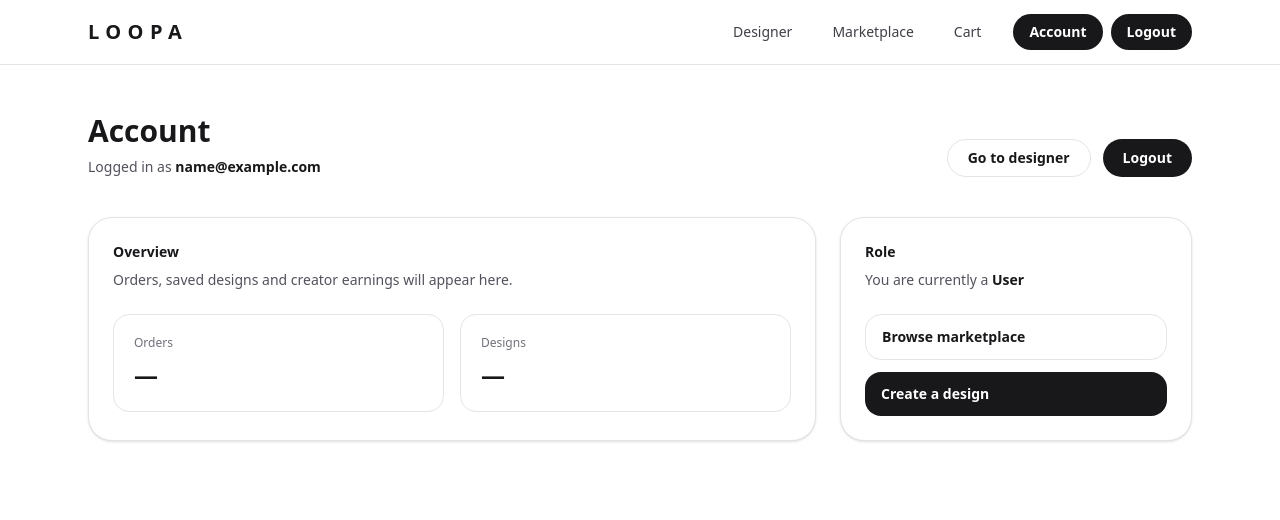
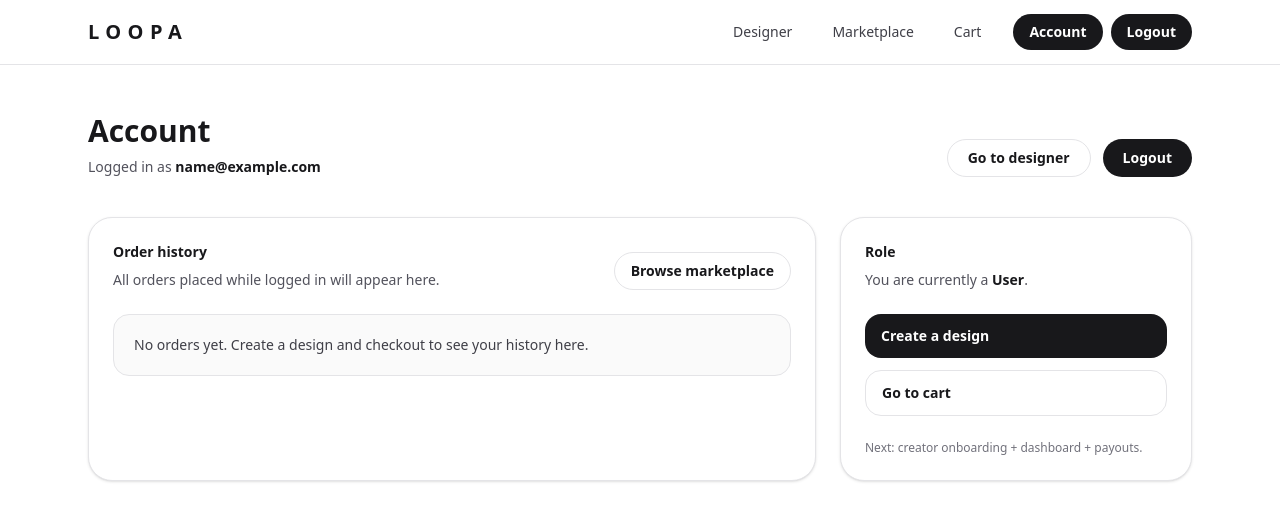
Before and after one commit to loopawear-collab/loopawe, a Next.js app: page /account in a window 1280 px wide. Shown: the top 520 px of the page. Built offline with nearby package versions, Linux system fonts and the light colour scheme; sample sign-in values are in the browser's storage.

Commit message:
orders saved + order history in accountt

```diff
--- a/src/app/account/page.tsx
+++ b/src/app/account/page.tsx
@@ -1,22 +1,23 @@
 "use client";
 
+import Link from "next/link";
 import { useRouter } from "next/navigation";
 import { useEffect } from "react";
-import Link from "next/link";
 import { useAuth } from "@/lib/auth";
+import { getOrdersForUser } from "@/lib/orders";
+
+function money(n: number) {
+  return new Intl.NumberFormat("nl-BE", { style: "currency", currency: "EUR" }).format(n);
+}
 
 export default function AccountPage() {
   const router = useRouter();
   const { user, ready, logout } = useAuth();
 
-  // Redirect ONLY after auth is ready
   useEffect(() => {
-    if (ready && !user) {
-      router.push("/login");
-    }
+    if (ready && !user) router.push("/login");
   }, [ready, user, router]);
 
-  // While loading auth state
   if (!ready) {
     return (
       <div className="mx-auto max-w-6xl px-6 py-20 text-center">
@@ -26,6 +27,8 @@ export default function AccountPage() {
   }
 
   if (!user) return null;
+
+  const orders = getOrdersForUser(user.id);
 
   async function handleLogout() {
     await logout();
@@ -39,10 +42,7 @@ export default function AccountPage() {
         <div>
           <h1 className="text-3xl font-semibold text-zinc-900">Account</h1>
           <p className="mt-2 text-sm text-zinc-600">
-            Logged in as{" "}
-            <span className="font-semibold text-zinc-900">
-              {user.email}
-            </span>
+            Logged in as <span className="font-semibold text-zinc-900">{user.email}</span>
           </p>
         </div>
 
@@ -63,47 +63,81 @@ export default function AccountPage() {
       </div>
 
       <div className="mt-10 grid gap-6 lg:grid-cols-3">
+        {/* Orders */}
         <div className="lg:col-span-2 rounded-3xl border border-zinc-200 bg-white p-6 shadow-sm">
-          <h2 className="text-sm font-semibold text-zinc-900">Overview</h2>
-          <p className="mt-2 text-sm text-zinc-600">
-            Orders, saved designs and creator earnings will appear here.
-          </p>
+          <div className="flex items-end justify-between gap-4">
+            <div>
+              <h2 className="text-sm font-semibold text-zinc-900">Order history</h2>
+              <p className="mt-2 text-sm text-zinc-600">
+                All orders placed while logged in will appear here.
+              </p>
+            </div>
 
-          <div className="mt-6 grid gap-4 sm:grid-cols-2">
-            <div className="rounded-2xl border border-zinc-200 p-5">
-              <p className="text-xs text-zinc-500">Orders</p>
-              <p className="mt-2 text-2xl font-semibold text-zinc-900">—</p>
-            </div>
-            <div className="rounded-2xl border border-zinc-200 p-5">
-              <p className="text-xs text-zinc-500">Designs</p>
-              <p className="mt-2 text-2xl font-semibold text-zinc-900">—</p>
-            </div>
+            <Link
+              href="/marketplace"
+              className="rounded-full border border-zinc-200 bg-white px-4 py-2 text-sm font-semibold text-zinc-900 hover:bg-zinc-50"
+            >
+              Browse marketplace
+            </Link>
+          </div>
+
+          <div className="mt-6 space-y-3">
+            {orders.length === 0 ? (
+              <div className="rounded-2xl border border-zinc-200 bg-zinc-50 p-5 text-sm text-zinc-700">
+                No orders yet. Create a design and checkout to see your history here.
+              </div>
+            ) : (
+              orders.map((o) => (
+                <div key={o.id} className="rounded-2xl border border-zinc-200 p-5">
+                  <div className="flex flex-col gap-2 sm:flex-row sm:items-center sm:justify-between">
+                    <div>
+                      <p className="text-sm font-semibold text-zinc-900">{o.id}</p>
+                      <p className="mt-1 text-xs text-zinc-600">
+                        {new Date(o.createdAt).toLocaleString("nl-BE")} • {o.items.length} items •{" "}
+                        <span className="font-semibold text-zinc-900">{money(o.total)}</span>
+                      </p>
+                      <p className="mt-1 text-xs text-zinc-500">Status: {o.status}</p>
+                    </div>
+
+                    <Link
+                      href={`/success?orderId=${encodeURIComponent(o.id)}`}
+                      className="rounded-full bg-zinc-900 px-4 py-2 text-sm font-semibold text-white hover:bg-zinc-800"
+                    >
+                      View
+                    </Link>
+                  </div>
+                </div>
+              ))
+            )}
           </div>
         </div>
 
+        {/* Role */}
         <div className="rounded-3xl border border-zinc-200 bg-white p-6 shadow-sm">
           <h2 className="text-sm font-semibold text-zinc-900">Role</h2>
           <p className="mt-2 text-sm text-zinc-600">
             You are currently a{" "}
-            <span className="font-semibold text-zinc-900">
-              {user.isCreator ? "Creator" : "User"}
-            </span>
+            <span className="font-semibold text-zinc-900">{user.isCreator ? "Creator" : "User"}</span>.
           </p>
 
           <div className="mt-6 space-y-3">
-            <Link
-              href="/marketplace"
-              className="block rounded-2xl border border-zinc-200 px-4 py-3 text-sm font-semibold hover:bg-zinc-50"
-            >
-              Browse marketplace
-            </Link>
             <Link
               href="/designer"
               className="block rounded-2xl bg-zinc-900 px-4 py-3 text-sm font-semibold text-white hover:bg-zinc-800"
             >
               Create a design
             </Link>
+            <Link
+              href="/cart"
+              className="block rounded-2xl border border-zinc-200 bg-white px-4 py-3 text-sm font-semibold text-zinc-900 hover:bg-zinc-50"
+            >
+              Go to cart
+            </Link>
           </div>
+
+          <p className="mt-6 text-xs text-zinc-500">
+            Next: creator onboarding + dashboard + payouts.
+          </p>
         </div>
       </div>
     </div>
--- a/src/app/checkout/page.tsx
+++ b/src/app/checkout/page.tsx
@@ -3,6 +3,8 @@
 import Link from "next/link";
 import { useEffect, useMemo, useState } from "react";
 import { useRouter } from "next/navigation";
+import { useAuth } from "@/lib/auth";
+import { saveOrder, type Order } from "@/lib/orders";
 
 type ProductType = "tshirt" | "hoodie";
 type PrintArea = "front" | "back" | "both";
@@ -27,28 +29,7 @@ type CartItem = {
   designY: number;
 };
 
-type Order = {
-  orderId: string;
-  createdAt: number;
-
-  email: string;
-  fullName: string;
-  street: string;
-  zip: string;
-  city: string;
-  country: string;
-
-  items: CartItem[];
-  subtotal: number;
-  shipping: number;
-  taxes: number;
-  total: number;
-
-  status: "PLACED";
-};
-
 const CART_KEY = "loopa_cart_v1";
-const LAST_ORDER_KEY = "loopa_last_order_v1";
 
 function money(n: number) {
   return new Intl.NumberFormat("nl-BE", { style: "currency", currency: "EUR" }).format(n);
@@ -69,10 +50,6 @@ function saveCart(items: CartItem[]) {
   localStorage.setItem(CART_KEY, JSON.stringify(items));
 }
 
-function saveLastOrder(order: Order) {
-  localStorage.setItem(LAST_ORDER_KEY, JSON.stringify(order));
-}
-
 function uid() {
   return "LW-" + Math.random().toString(16).slice(2).toUpperCase() + "-" + Date.now().toString(36).toUpperCase();
 }
@@ -89,11 +66,13 @@ function labelArea(a: PrintArea) {
 
 export default function CheckoutPage() {
   const router = useRouter();
+  const { user, ready } = useAuth();
+
   const [items, setItems] = useState<CartItem[]>([]);
   const [toast, setToast] = useState<string | null>(null);
   const [placing, setPlacing] = useState(false);
 
-  // Customer form (UI)
+  // Customer form
   const [email, setEmail] = useState("");
   const [fullName, setFullName] = useState("");
   const [street, setStreet] = useState("");
@@ -105,17 +84,21 @@ export default function CheckoutPage() {
     setItems(loadCart());
   }, []);
 
+  // Autofill email if logged in
+  useEffect(() => {
+    if (user?.email) setEmail(user.email);
+  }, [user]);
+
   const subtotal = useMemo(() => {
     const s = items.reduce((acc, it) => acc + it.unitPrice * it.quantity, 0);
     return Math.round(s * 100) / 100;
   }, [items]);
 
-  // Placeholder shipping/taxes (future: Printful rates + VAT logic)
-  const shipping = useMemo(() => (items.length > 0 ? 6.95 : 0), [items.length]);
+  const shippingCost = useMemo(() => (items.length > 0 ? 6.95 : 0), [items.length]);
   const taxes = useMemo(() => 0, []);
   const total = useMemo(
-    () => Math.round((subtotal + shipping + taxes) * 100) / 100,
-    [subtotal, shipping, taxes]
+    () => Math.round((subtotal + shippingCost + taxes) * 100) / 100,
+    [subtotal, shippingCost, taxes]
   );
 
   const formOk =
@@ -137,38 +120,52 @@ export default function CheckoutPage() {
       window.setTimeout(() => setToast(null), 1400);
       return;
     }
+    if (!ready) return;
+
+    // Require login for order history (pro behaviour)
+    if (!user) {
+      setToast("Please login to place an order");
+      window.setTimeout(() => setToast(null), 1400);
+      router.push("/login");
+      return;
+    }
 
     setPlacing(true);
 
-    // Simulate order placement (future: Stripe + DB + Printful)
     const order: Order = {
-      orderId: uid(),
+      id: uid(),
       createdAt: Date.now(),
+      userId: user.id,
       email: email.trim(),
+      shipping: {
         fullName: fullName.trim(),
         street: street.trim(),
         zip: zip.trim(),
         city: city.trim(),
         country: country.trim(),
+      },
       items,
       subtotal,
-      shipping,
+      shippingCost,
       taxes,
       total,
       status: "PLACED",
     };
 
-    // Save order + clear cart
-    saveLastOrder(order);
+    // Save order to history + also keep last order
+    saveOrder(order);
+
+    // Clear cart
     saveCart([]);
     setItems([]);
 
-    // Small UX feedback then redirect
     setToast("Order placed ✓");
     window.setTimeout(() => {
       setToast(null);
-      router.push("/success");
+      router.push(`/success?orderId=${encodeURIComponent(order.id)}`);
     }, 500);
+
+    setPlacing(false);
   }
 
   return (
@@ -204,14 +201,12 @@ export default function CheckoutPage() {
       )}
 
       <div className="mt-10 grid gap-10 lg:grid-cols-3">
-        {/* LEFT: Customer + Shipping info */}
+        {/* LEFT */}
         <div className="lg:col-span-2 space-y-6">
           {items.length === 0 ? (
             <div className="rounded-3xl border border-zinc-200 bg-white p-10 text-center shadow-sm">
               <h2 className="text-lg font-semibold text-zinc-900">Your cart is empty</h2>
-              <p className="mt-2 text-sm text-zinc-600">
-                Add something in the designer first.
-              </p>
+              <p className="mt-2 text-sm text-zinc-600">Add something in the designer first.</p>
               <div className="mt-6">
                 <Link
                   href="/designer"
@@ -291,17 +286,13 @@ export default function CheckoutPage() {
                       className="mt-2 w-full rounded-2xl border border-zinc-200 bg-white px-4 py-3 text-sm text-zinc-900 outline-none focus:ring-2 focus:ring-zinc-900/20"
                     />
                   </div>
-
-                  <p className="sm:col-span-2 text-xs text-zinc-500">
-                    Next step: auto-calculate shipping rates from Printful.
-                  </p>
                 </div>
               </div>
             </>
           )}
         </div>
 
-        {/* RIGHT: Summary */}
+        {/* RIGHT */}
         <div className="lg:sticky lg:top-24">
           <div className="rounded-3xl border border-zinc-200 bg-white p-6 shadow-sm">
             <h2 className="text-sm font-semibold text-zinc-900">Order summary</h2>
@@ -335,7 +326,7 @@ export default function CheckoutPage() {
 
               <div className="flex items-center justify-between text-zinc-700">
                 <span>Shipping</span>
-                <span className="font-semibold text-zinc-900">{money(shipping)}</span>
+                <span className="font-semibold text-zinc-900">{money(shippingCost)}</span>
               </div>
 
               <div className="flex items-center justify-between text-zinc-700">
@@ -355,20 +346,15 @@ export default function CheckoutPage() {
                 disabled={items.length === 0 || !formOk || placing}
                 className="mt-4 w-full rounded-full bg-zinc-900 px-5 py-3 text-sm font-semibold text-white hover:bg-zinc-800 disabled:opacity-50"
               >
-                {placing ? "Placing order..." : "Place order (simulated)"}
+                {placing ? "Placing order..." : "Place order"}
               </button>
 
-              <p className="mt-3 text-xs text-zinc-500">
-                Future-proof: this will become Stripe Checkout + Printful fulfilment.
+              {!user && ready && items.length > 0 && (
+                <p className="mt-2 text-xs text-zinc-500">
+                  You need to login to save orders in your account.
                 </p>
+              )}
             </div>
-          </div>
-
-          <div className="mt-4 rounded-3xl border border-zinc-200 bg-white p-6 shadow-sm">
-            <h3 className="text-sm font-semibold text-zinc-900">Delivery</h3>
-            <p className="mt-2 text-sm text-zinc-600">
-              Production: 2–5 days • Shipping: 3–7 days • Total: 5–12 days (estimated)
-            </p>
           </div>
         </div>
       </div>
--- a/src/app/success/page.tsx
+++ b/src/app/success/page.tsx
@@ -1,110 +1,35 @@
 "use client";
 
 import Link from "next/link";
-import { useEffect, useMemo, useState } from "react";
-
-type ProductType = "tshirt" | "hoodie";
-type PrintArea = "front" | "back" | "both";
-type Size = "S" | "M" | "L" | "XL" | "XXXL";
-
-type CartItem = {
-  id: string;
-  createdAt: number;
-
-  productType: ProductType;
-  colorName: string;
-  colorHex: string;
-  size: Size;
-  quantity: number;
-
-  printArea: PrintArea;
-  unitPrice: number;
-
-  designDataUrl: string | null;
-  designScale: number;
-  designX: number;
-  designY: number;
-};
-
-type Order = {
-  orderId: string;
-  createdAt: number;
-
-  email: string;
-  fullName: string;
-  street: string;
-  zip: string;
-  city: string;
-  country: string;
-
-  items: CartItem[];
-  subtotal: number;
-  shipping: number;
-  taxes: number;
-  total: number;
-
-  status: "PLACED";
-};
-
-const LAST_ORDER_KEY = "loopa_last_order_v1";
+import { useMemo } from "react";
+import { getLastOrder, getOrderById } from "@/lib/orders";
 
 function money(n: number) {
   return new Intl.NumberFormat("nl-BE", { style: "currency", currency: "EUR" }).format(n);
 }
 
-function loadLastOrder(): Order | null {
-  try {
-    const raw = localStorage.getItem(LAST_ORDER_KEY);
-    if (!raw) return null;
-    return JSON.parse(raw) as Order;
-  } catch {
-    return null;
-  }
-}
+export default function SuccessPage({ searchParams }: { searchParams: { orderId?: string } }) {
+  const orderId = searchParams?.orderId;
 
-function labelProduct(t: ProductType) {
-  return t === "tshirt" ? "T-shirt" : "Hoodie";
-}
-
-function labelArea(a: PrintArea) {
-  if (a === "front") return "Front";
-  if (a === "back") return "Back";
-  return "Front + Back";
-}
-
-export default function SuccessPage() {
-  const [order, setOrder] = useState<Order | null>(null);
-
-  useEffect(() => {
-    setOrder(loadLastOrder());
-  }, []);
-
-  const dateStr = useMemo(() => {
-    if (!order) return "";
-    const d = new Date(order.createdAt);
-    return d.toLocaleString("nl-BE");
-  }, [order]);
+  const order = useMemo(() => {
+    if (orderId) return getOrderById(orderId);
+    return getLastOrder();
+  }, [orderId]);
 
   if (!order) {
     return (
-      <div className="mx-auto max-w-3xl px-6 py-16 text-center">
-        <h1 className="text-3xl font-semibold text-zinc-900">No order found</h1>
-        <p className="mt-2 text-sm text-zinc-600">
-          Place an order first from checkout.
-        </p>
-        <div className="mt-6 flex items-center justify-center gap-3">
-          <Link
-            href="/designer"
-            className="rounded-full bg-zinc-900 px-5 py-2.5 text-sm font-semibold text-white hover:bg-zinc-800"
-          >
-            Go to designer
-          </Link>
-          <Link
-            href="/"
-            className="rounded-full border border-zinc-200 bg-white px-5 py-2.5 text-sm font-semibold text-zinc-900 hover:bg-zinc-50"
-          >
-            Home
-          </Link>
+      <div className="mx-auto max-w-6xl px-6 py-12">
+        <div className="rounded-3xl border border-zinc-200 bg-white p-10 text-center shadow-sm">
+          <h1 className="text-2xl font-semibold text-zinc-900">No order found</h1>
+          <p className="mt-2 text-sm text-zinc-600">Place an order first from checkout.</p>
+          <div className="mt-6 flex items-center justify-center gap-3">
+            <Link href="/designer" className="rounded-full bg-zinc-900 px-5 py-2.5 text-sm font-semibold text-white hover:bg-zinc-800">
+              Go to designer
+            </Link>
+            <Link href="/" className="rounded-full border border-zinc-200 bg-white px-5 py-2.5 text-sm font-semibold text-zinc-900 hover:bg-zinc-50">
+              Home
+            </Link>
+          </div>
         </div>
       </div>
     );
@@ -117,21 +42,23 @@ export default function SuccessPage() {
           <div>
             <h1 className="text-3xl font-semibold text-zinc-900">Order placed ✓</h1>
             <p className="mt-2 text-sm text-zinc-600">
-              Order <span className="font-semibold text-zinc-900">{order.orderId}</span> • {dateStr}
+              Order <span className="font-semibold text-zinc-900">{order.id}</span> •{" "}
+              {new Date(order.createdAt).toLocaleString("nl-BE")}
             </p>
           </div>
+
           <div className="flex gap-3">
             <Link
-              href="/designer"
+              href="/account"
               className="rounded-full bg-zinc-900 px-5 py-2 text-sm font-semibold text-white hover:bg-zinc-800"
             >
-              Continue designing
+              View in account
             </Link>
             <Link
-              href="/"
+              href="/designer"
               className="rounded-full border border-zinc-200 bg-white px-5 py-2 text-sm font-semibold text-zinc-900 hover:bg-zinc-50"
             >
-              Home
+              New design
             </Link>
           </div>
         </div>
@@ -145,9 +72,11 @@ export default function SuccessPage() {
                 <div key={it.id} className="rounded-2xl border border-zinc-200 p-5">
                   <div className="flex items-center justify-between gap-4">
                     <div>
-                      <p className="text-sm font-semibold text-zinc-900">{labelProduct(it.productType)}</p>
+                      <p className="text-sm font-semibold text-zinc-900">
+                        {it.productType === "tshirt" ? "T-shirt" : "Hoodie"}
+                      </p>
                       <p className="mt-1 text-sm text-zinc-600">
-                        {it.colorName} • {it.size} • {labelArea(it.printArea)} • x{it.quantity}
+                        {it.colorName} • {it.size} • {it.printArea} • x{it.quantity}
                       </p>
                     </div>
                     <div className="text-sm font-semibold text-zinc-900">
@@ -168,11 +97,11 @@ export default function SuccessPage() {
               </div>
               <div className="mt-2 flex justify-between text-zinc-700">
                 <span>Shipping</span>
-                <span className="font-semibold text-zinc-900">{money(order.shipping)}</span>
+                <span className="font-semibold text-zinc-900">{money(order.shippingCost)}</span>
               </div>
               <div className="mt-2 flex justify-between text-zinc-700">
                 <span>Taxes</span>
-                <span className="text-zinc-500">Later</span>
+                <span className="font-semibold text-zinc-900">{money(order.taxes)}</span>
               </div>
               <div className="my-4 h-px bg-zinc-200" />
               <div className="flex justify-between">
@@ -183,17 +112,13 @@ export default function SuccessPage() {
 
             <h2 className="mt-8 text-sm font-semibold text-zinc-900">Shipping to</h2>
             <div className="mt-4 rounded-2xl border border-zinc-200 p-5 text-sm text-zinc-700">
-              <p className="font-semibold text-zinc-900">{order.fullName}</p>
-              <p className="mt-1">{order.street}</p>
+              <p className="font-semibold text-zinc-900">{order.shipping.fullName}</p>
+              <p className="mt-1">{order.shipping.street}</p>
               <p className="mt-1">
-                {order.zip} {order.city}
+                {order.shipping.zip} {order.shipping.city}
               </p>
-              <p className="mt-1">{order.country}</p>
+              <p className="mt-1">{order.shipping.country}</p>
             </div>
-
-            <p className="mt-6 text-xs text-zinc-500">
-              Next: connect Stripe payment + Printful fulfilment to make this real.
-            </p>
           </div>
         </div>
       </div>
--- /dev/null
+++ b/src/lib/orders.ts
@@ -0,0 +1,85 @@
+"use client";
+
+export type OrderItem = {
+  id: string;
+  createdAt: number;
+
+  productType: "tshirt" | "hoodie";
+  colorName: string;
+  colorHex: string;
+  size: "S" | "M" | "L" | "XL" | "XXXL";
+  quantity: number;
+
+  printArea: "front" | "back" | "both";
+  unitPrice: number;
+
+  designDataUrl: string | null;
+  designScale: number;
+  designX: number;
+  designY: number;
+};
+
+export type Order = {
+  id: string; // LW-...
+  createdAt: number;
+
+  userId: string;
+  email: string;
+
+  shipping: {
+    fullName: string;
+    street: string;
+    zip: string;
+    city: string;
+    country: string;
+  };
+
+  items: OrderItem[];
+  subtotal: number;
+  shippingCost: number;
+  taxes: number;
+  total: number;
+
+  status: "PLACED" | "PROCESSING" | "SHIPPED" | "DELIVERED";
+};
+
+const ORDERS_KEY = "loopa_orders_v1";
+const LAST_ORDER_KEY = "loopa_last_order_v1";
+
+function safeRead<T>(key: string, fallback: T): T {
+  try {
+    const raw = localStorage.getItem(key);
+    if (!raw) return fallback;
+    return JSON.parse(raw) as T;
+  } catch {
+    return fallback;
+  }
+}
+
+function safeWrite(key: string, value: unknown) {
+  localStorage.setItem(key, JSON.stringify(value));
+}
+
+export function getAllOrders(): Order[] {
+  return safeRead<Order[]>(ORDERS_KEY, []);
+}
+
+export function saveOrder(order: Order) {
+  const all = getAllOrders();
+  all.unshift(order);
+  safeWrite(ORDERS_KEY, all);
+  safeWrite(LAST_ORDER_KEY, order);
+}
+
+export function getOrderById(orderId: string): Order | null {
+  const all = getAllOrders();
+  return all.find((o) => o.id === orderId) ?? null;
+}
+
+export function getOrdersForUser(userId: string): Order[] {
+  return getAllOrders().filter((o) => o.userId === userId);
+}
+
+export function getLastOrder(): Order | null {
+  return safeRead<Order | null>(LAST_ORDER_KEY, null);
+}
```
Lines whose indentation alone changed are shown as unchanged.
